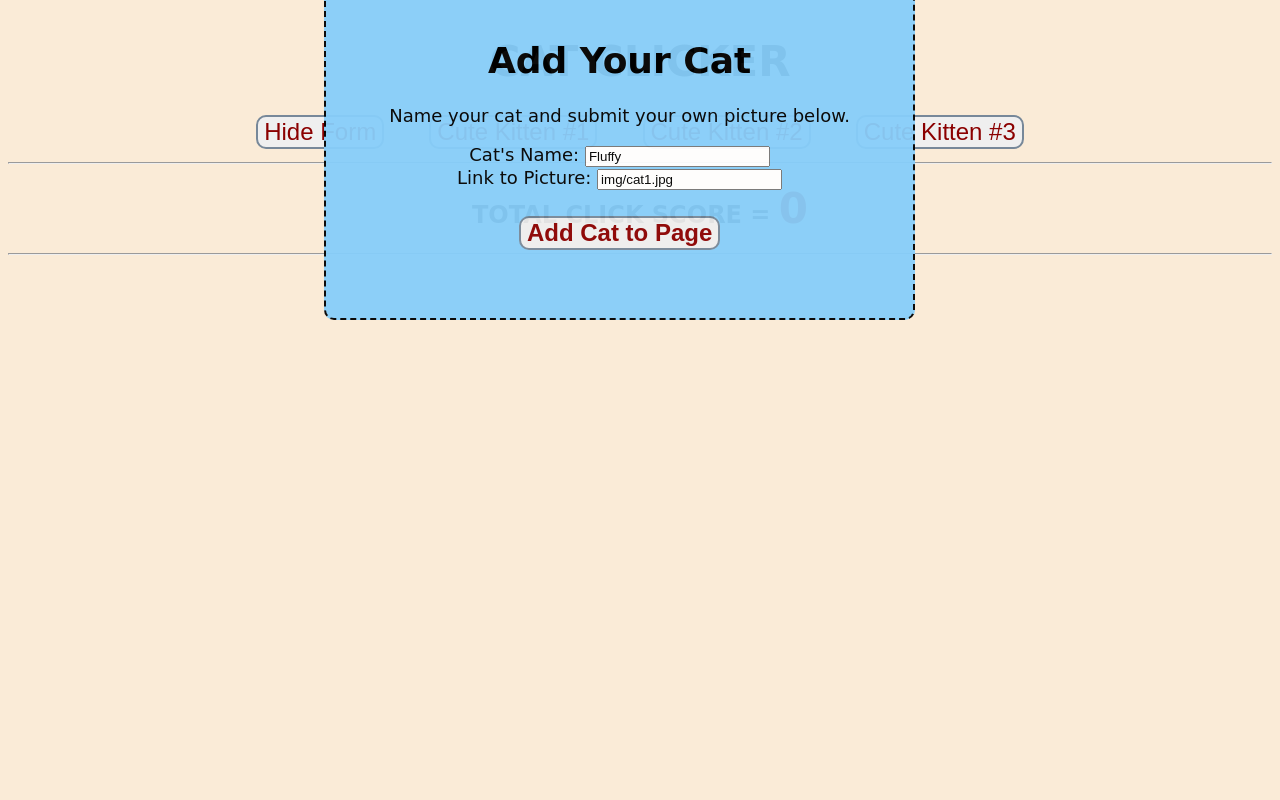
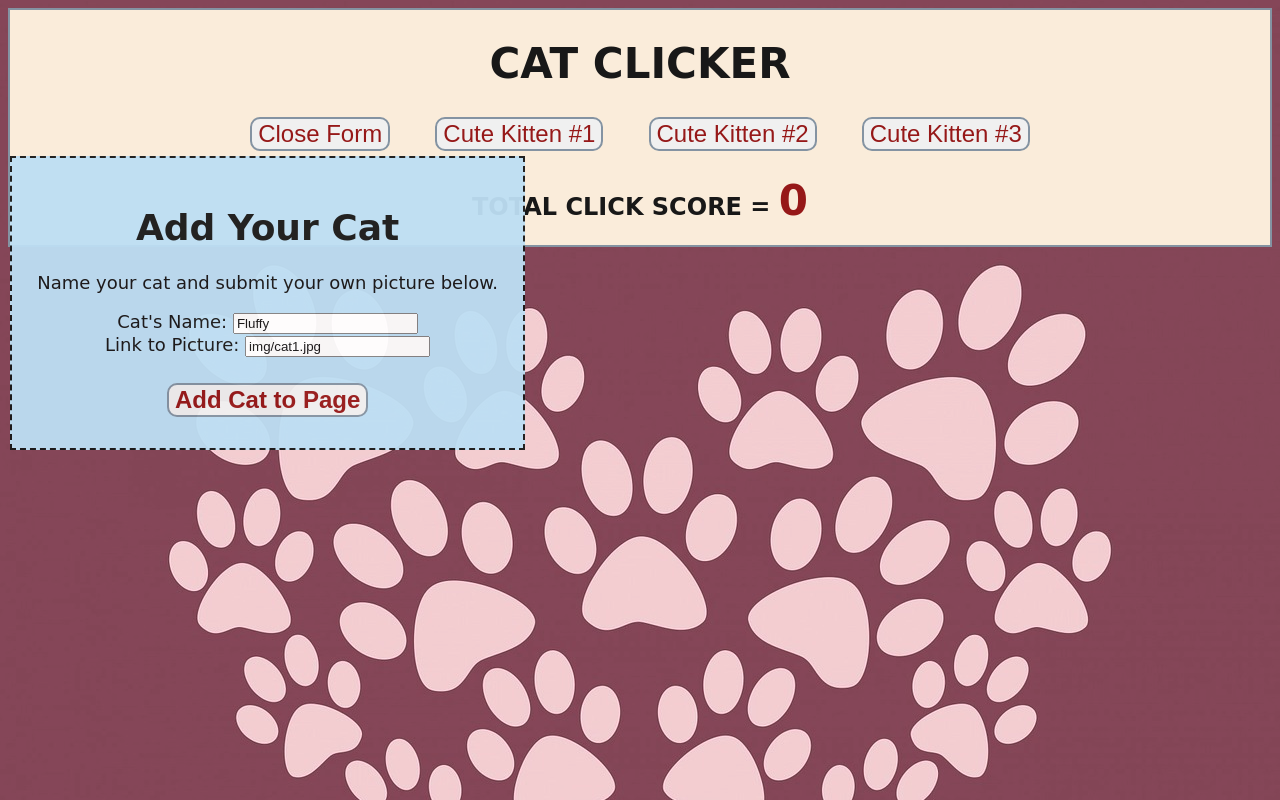
Before and after one commit to missmariss31/cat-clicker, a plain HTML site: page index.html in a window 1280 px wide. Both pictures are taken after a click on the button "Add Your Own Cat". Shown: the top 800 px of the page. Drawn offline with nearby package versions, Linux system fonts and the light colour scheme; a web font is replaced by a local one.

Commit message:
add background img

```diff
--- a/css/main.css
+++ b/css/main.css
@@ -1,4 +1,10 @@
 /* MAIN STYLES */
+html {
+    background-image: url('../img/background.jpg');
+    background-position: center;
+    opacity: 0.9;
+    min-height: 1250px;
+}
 
 body {
     text-align: center;
@@ -11,6 +17,7 @@ body {
     position: relative;
     flex-direction: column;
     justify-content: center;
+    border: 2px solid lightslategray
 
 }
 
@@ -57,14 +64,12 @@ button:hover {
 .form {
     display: block;
     position: absolute;
-    background-color: lightskyblue;
+    background-color: rgb(183, 220, 243);
     opacity:0.95;
-    margin: 5% 25% 5%;
     font-size: 18px;
-    padding: 5%;
+    padding: 2%;
     text-align: center;
     border: 2px dashed black;
-    border-radius: 10px;
 }
 
 .hide {
@@ -120,6 +125,7 @@ button:hover {
 }
 
 #clicks {
+    background-color: lightgray;
     font-size: 24px;
     border: 2px dashed darkred;
 }
--- a/index.html
+++ b/index.html
@@ -1,4 +1,4 @@
-<!DOCTYPE <!DOCTYPE html>
+<!DOCTYPE html>
 <html>
 
 <head>
@@ -20,17 +20,15 @@
                 <button id='two' class="add-cat">Cute Kitten #2</button>
                 <button id='three' class="add-cat">Cute Kitten #3</button>
             </div>
-            <hr class="line">
+            <form class="form hide">
+                <h1>Add Your Cat</h1>
+                <p>Name your cat and submit your own picture below.</p>
+                <span>Cat's Name: </span><input type="text" name="name" value="Fluffy"><br>
+                <span>Link to Picture: </span><input type="text" name="link" value="img/cat1.jpg"><br><br>
+                <button class="new-cat-btn">Add Cat to Page</button>
+            </form>
             <h2 class="clicks">TOTAL CLICK SCORE = <span class="score">0</span></h2>
-            <hr class="line">
         </header>
-        <form class="form hide">
-            <h1>Add Your Cat</h1>
-            <p>Name your cat and submit your own picture below.</p>
-            <span>Cat's Name: </span><input type="text" name="name" value="Fluffy"><br>
-            <span>Link to Picture: </span><input type="text" name="link" value="img/cat1.jpg"><br><br>
-            <button class="new-cat-btn">Add Cat to Page</button>
-        </form>
         <div class="cat-group">
             <!-- CAT VIEWER -->
         </div>
--- a/js/view.js
+++ b/js/view.js
@@ -23,7 +23,7 @@ const view = {
         adminBtn.on('click', function() {
             let text = adminBtn.text();
             // toggle innerText
-            adminBtn.text(text == "Add Your Own Cat" ? "Hide Form" : "Add Your Own Cat");
+            adminBtn.text(text == "Add Your Own Cat" ? "Close Form" : "Add Your Own Cat");
             // toggle hiding and showing form
             $(".form").toggleClass("hide");
         });
```
Also changed, not shown: img/background.jpg (added), img/banner.jpg (added), img/drawing.jpg (added), 1 other file.
